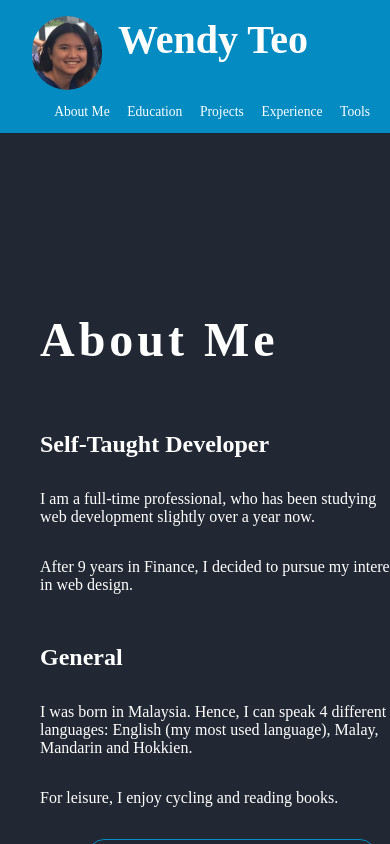
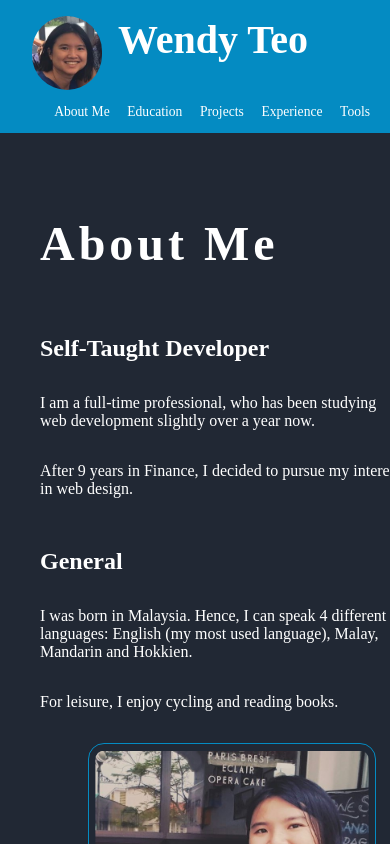
Before and after one commit to wteo/resumev2, a React (Create React App) app: page / in a window 390 px wide. Shown: the top 844 px of the page. Built offline with nearby package versions, Linux system fonts and the light colour scheme.

Commit message:
Media response for title

```diff
--- a/src/UI/Nav-Title-style.module.css
+++ b/src/UI/Nav-Title-style.module.css
@@ -21,6 +21,6 @@
 @media (max-width: 780px) {
     .navTitle {
         font-size: 150%;
-        padding-top: 12rem;
+        padding-top: 6rem;
     }
 }
```
